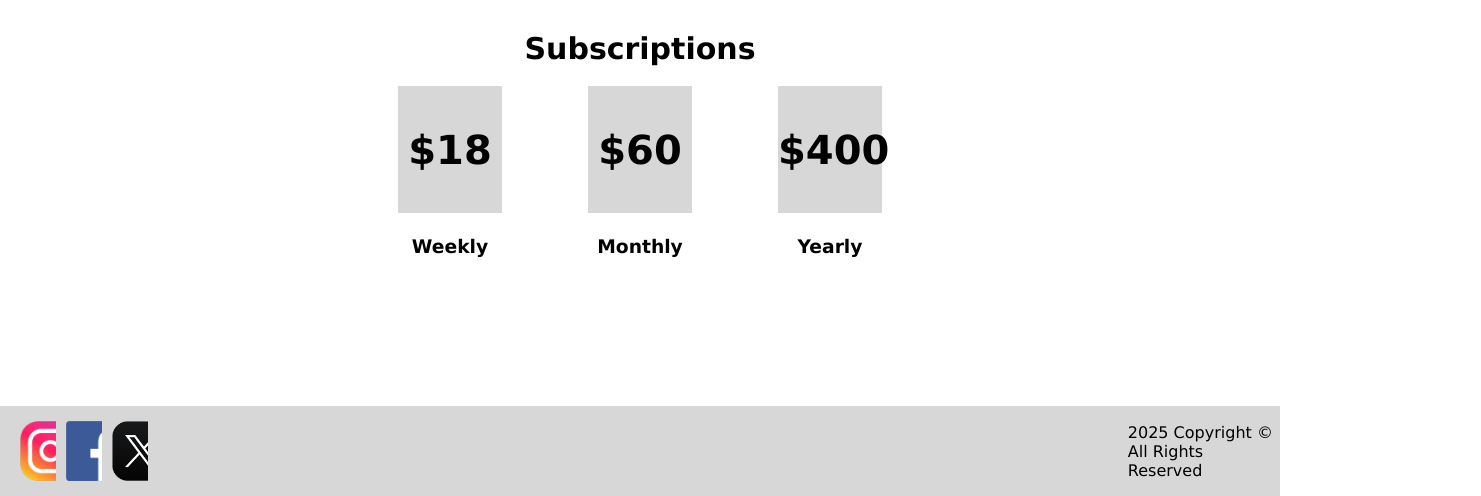
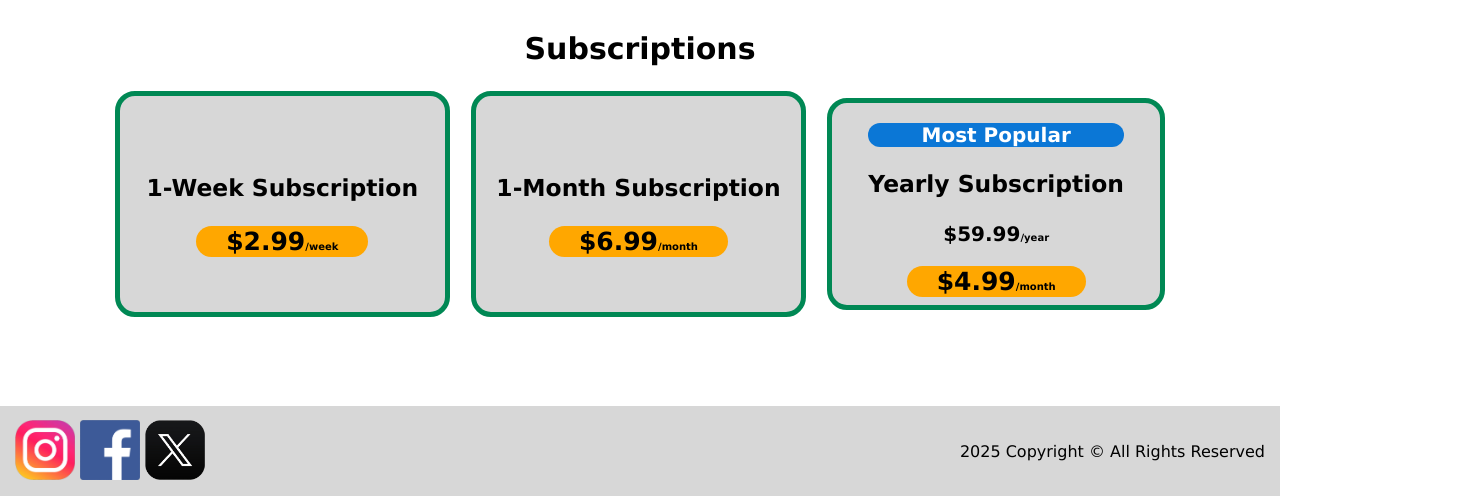
Before and after one commit to lilctuck/se1400, a plain HTML site: page milestone4/index.html in a window 1280 px wide. Shown: the part 1135-1631 px from the top of the page, 1481 px wide, since content can reach past the window. Drawn offline with Linux system fonts and the light colour scheme.

Commit message:
fixes milestone 4 problems with stretching

```diff
--- a/milestone4/index.html
+++ b/milestone4/index.html
@@ -13,12 +13,12 @@
     <div id="margin-left"></div>
     <div id="margin-right"></div>
     <header>
-      <div class="flex-items">
+      <div class="logotitle">
         <h1>BogeyBreaker</h1>
         <img class="logo" src="imagesformile/logo.png" alt="Bogey Breaker Logo">
+      </div>
         <button id="downloadbutton"></button>
         <button id="menubutton"></button>
-      </div>
     </header>
     <div id="home-image"></div>
     <div id="empty"></div>
@@ -42,17 +42,29 @@
     </article>
     <section id="subs">
       <h2>Subscriptions</h2>
-      <div id="weekly" class="sub1">$18</div>
-      <h3 class="sub1">Weekly</h3>
-      <div id="monthly" class="sub2">$60</div>
-      <h3 class="sub2">Monthly</h3>
-      <div id="yearly" class="sub3">$400</div>
-      <h3 class="sub3">Yearly</h3>
+      <div class="subscriptions">
+        <div class="subscription-boxes" id="first-sub-box">
+          <h3>1-Week Subscription</h3>
+          <button class="cost-amounts">$2.99<span class="smaller-text">/week</span></button>
+        </div>
+        <div class="subscription-boxes" id="second-sub-box">
+          <h3>1-Month Subscription</h3>
+          <button class="cost-amounts">$6.99<span class="smaller-text">/month</span></button>
+        </div>
+        <div class="subscription-boxes" id="third-sub-box">
+          <p id="blue-box">Most Popular</p>
+          <h3>Yearly Subscription</h3>
+          <p>$59.99<span class="smaller-text">/year</span></p>
+          <button class="cost-amounts" id="yearly-cost">$4.99<span class="smaller-text">/month</span></button>
+        </div>
+      </div>
     </section>
     <footer>
-        <button id="insta"></button>
-        <button id="facebook"></button>
-        <button id="twitter"></button>
+        <div id="socials">
+          <button id="insta"></button>
+          <button id="facebook"></button>
+          <button id="twitter"></button>
+        </div>
         <p>2025 Copyright &copy; All Rights Reserved</p>
     </footer>
   </div>
--- a/milestone4/style.css
+++ b/milestone4/style.css
@@ -20,7 +20,9 @@ header {
     height: 90px;
     display: flex;
     box-shadow: 0px 2px 10px 2px #444444;
-    z-index:2
+    z-index:2;
+    align-items:center;
+    justify-content:space-between;
 }
 
 #home-image {
@@ -28,7 +30,7 @@ header {
     grid-column: 1/-1;
     height: 380px;
     background:url(imagesformile/index-background.png) no-repeat;
-    background-size: 1600px 380px;
+    background-size: cover;
     z-index:1;
     border-bottom:1px solid black
 }
@@ -40,7 +42,6 @@ header {
 }
 
 #first-article {
-
     grid-row: 4/5;
     grid-column: 1/-1;
     height: 600px;
@@ -52,14 +53,12 @@ header {
 
 #subs {
     grid-row: 5/6;
-    grid-column: 1/-1;
+    grid-column: 2/-2;
     height: 400px;
-    display:grid;
-    grid-template-columns:1fr repeat(3, 190px) 1fr;
-    grid-template-rows:80px 1fr;
-    justify-items:center;
+    display:flex;
     font-family:'Lucida Sans', 'Lucida Sans Regular', 'Lucida Grande', 'Lucida Sans Unicode', Geneva, Verdana, sans-serif;
-
+    align-items:center;
+    flex-direction:column;
 }
 
 footer {
@@ -69,26 +68,25 @@ footer {
     height: 90px;
     font-family:'Lucida Sans', 'Lucida Sans Regular', 'Lucida Grande', 'Lucida Sans Unicode', Geneva, Verdana, sans-serif;
     display:flex;
+    align-items:center;
+    justify-content:space-between;
 }
 
 header h1 {
     font-size: 45px;
-    padding-left: 20px;
-    margin-top: 15px;
     font-family: 'Trebuchet MS', 'Lucida Sans Unicode', 'Lucida Grande', 'Lucida Sans', Arial, sans-serif;
+    margin-left:15px
 }
 
 .logo {
     width: 90px;
     height: 80px;
-    padding-left: 20px;
-    padding-top: 5px;
+    padding-top:17px;
+    padding-left:15px
 }
-
-.flex-items {
-    display: flex;
+.logotitle{
+    display:flex;
 }
-
 #menubutton {
     background: url(imagesformile/menuicon.png) no-repeat;
     background-size: contain;
@@ -96,8 +94,7 @@ header h1 {
     height: 60px;
     border: none;
     cursor: pointer;
-    margin-left: 400px;
-    margin-top: 15px
+    margin-right:15px;
 }
 
 #downloadbutton {
@@ -107,8 +104,6 @@ header h1 {
     height: 50px;
     border: none;
     cursor: pointer;
-    margin-left: 400px;
-    margin-top: 17px
 }
 #first-features{
     grid-column:2/3;
@@ -152,63 +147,83 @@ body{
     margin:0px;
 }
 #subs h2{
-    text-align:center;
-    grid-row:1/2;
-    grid-column:1/-1;
-    height:36px;
     font-size:30px
 }
-#subs div{
-    height:127px;
-    width:104px;
+.subscription-boxes{
     background-color:rgb(215, 215, 215);
-    font-size: 40px;
+    border-radius: 20px;
+    border:5px solid #008854;
 }
-.sub1{
-    grid-column:2/3;
-    grid-row:2/3;
-    align-content:center;
+.subscriptions{
+    display:flex;
+    align-items:center;
+    justify-content: space-between;
     text-align:center;
     font-weight:bold;
+    width:100%;
+    font-size:20px;
 }
-.sub2{
-    grid-column:3/4;
-    grid-row:2/3;
-    align-content:center;
-    text-align:center;
+.smaller-text{
+    font-size:10px
+}
+#first-sub-box, #second-sub-box{
+    padding-top:55px;
+    padding-bottom:55px
+}
+#first-sub-box{
+    padding-left:26.5px;
+    padding-right:26.5px
+}
+#second-sub-box{
+    padding-left:20px;
+    padding-right:20px
+}
+#third-sub-box{
+    padding-left:36px;
+    padding-right:36px
+}
+#blue-box{
+    background-color:#0B77D6;
+    border-radius:20px;
+    color:white
+}
+.cost-amounts{
+    font-size:25px;
+    background-color:#ffa700;
+    border-radius:20px;
     font-weight:bold;
+    border:none;
+    font-family:'Lucida Sans', 'Lucida Sans Regular', 'Lucida Grande', 'Lucida Sans Unicode', Geneva, Verdana, sans-serif;
+    padding-left:30px;
+    padding-right:30px;
+    cursor:pointer;
 }
-.sub3{
-    grid-column:4/5;
-    grid-row:2/3;
-    align-content:center;
-    text-align:center;
-    font-weight:bold;
+#yearly-cost{
+    margin-bottom:8px
 }
 footer button{
     height:60px;
     width:60px;
-    margin-top:15px;
-    margin-bottom:15px;
     border:none;
     cursor: pointer;
 }
 #insta{
     background:url(imagesformile/insta-logo.png) no-repeat;
-    background-size:cover;
-    margin-left:20px;
+    background-size:cover;;
 }
 #facebook{
     background:url(imagesformile/facebook-logo.png) no-repeat;
     background-size:cover;
-    margin-left:10px;
+    padding-left:10px;
 }
 #twitter{
     background:url(imagesformile/x-logo.png) no-repeat;
     background-size:cover;
-    margin-left:10px;
+    padding-left:10px;
+}
+#socials{
+    margin-left:15px;
 }
 footer p{
-    align-content:center;
-    margin-left:980px
+    margin-right:15px;
 }
```
